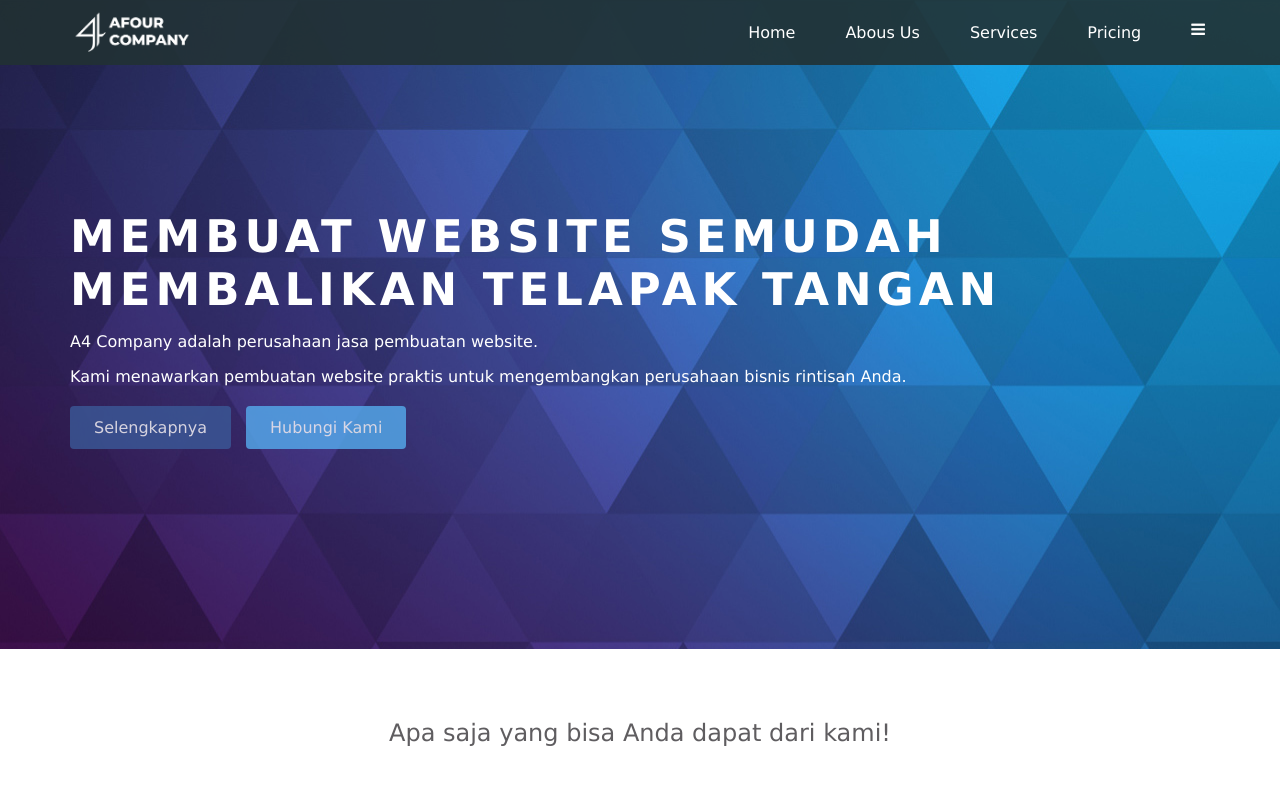
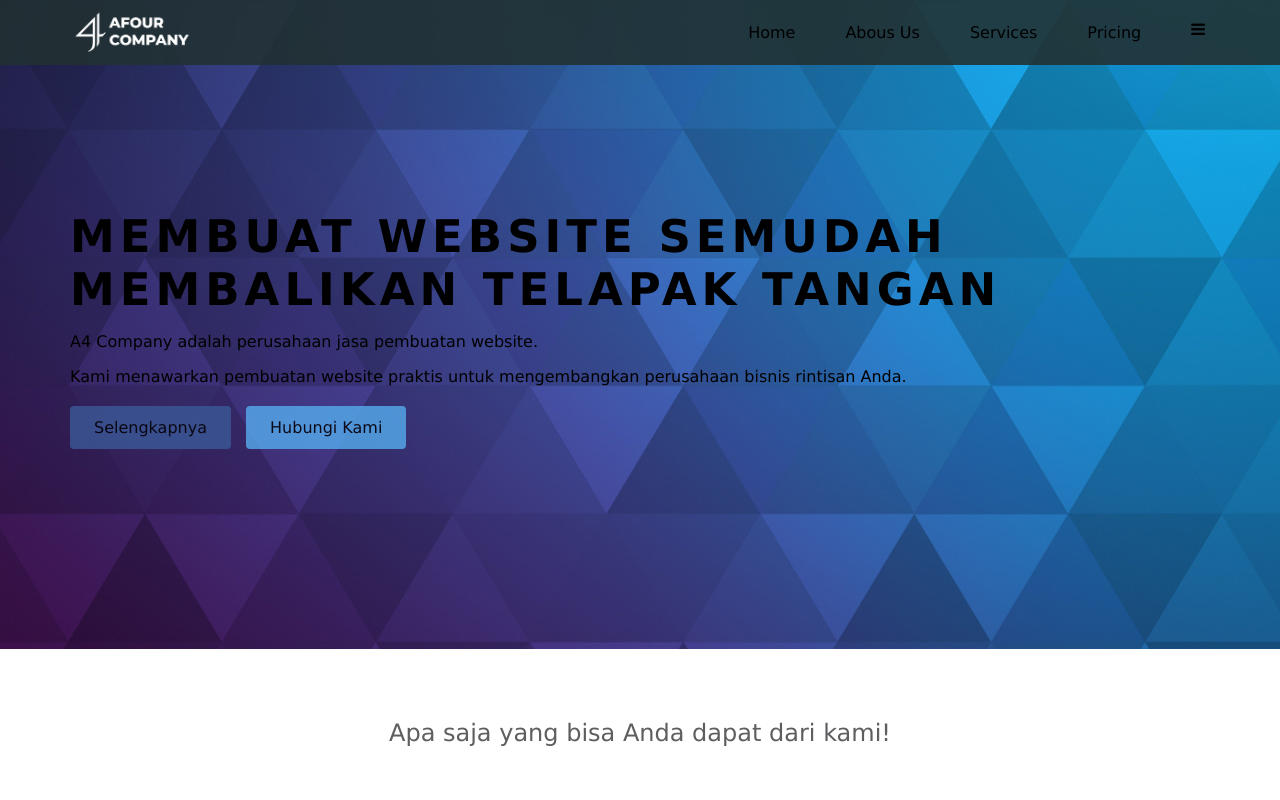
Before and after one commit to fjrarifin/AFOUR, a plain HTML site: page index.html in a window 1280 px wide. Shown: the top 800 px of the page. Drawn offline with Linux system fonts and the light colour scheme.

Commit message:
Update stylesheet.css

```diff
--- a/stylesheet.css
+++ b/stylesheet.css
@@ -26,7 +26,7 @@ a {
   padding: 180px 0 180px 0;
   background-image: url('bgPurple.jpg');
   /*background-size: cover; */
-  color: white;
+  color: #000000;
   text-align: left;
 }
 
@@ -60,7 +60,7 @@ a {
 
 .btn {
   padding: 12px 24px;
-  color: white;
+  color: #000000;
   display: inline-block;
   opacity: 0.8;
   border-radius: 4px;
@@ -101,7 +101,7 @@ header {
 .header-right a {
   line-height: 65px;
   padding: 0px 25px;
-  color: white;
+  color: #000000;
   display: block;
   float: left;
   transition: all 0.5s;
@@ -112,7 +112,7 @@ header {
 }
 
 .menu-icon {
-  color: white;
+  color: #000000;
   float: right;
   font-size: 25px;
   padding: 21px 0;
```
